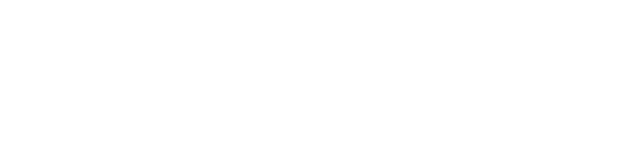
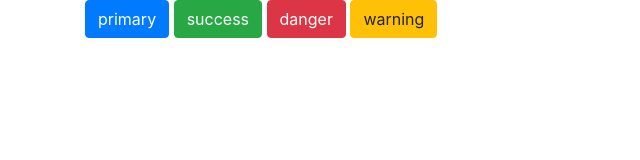
Before and after one commit to Deidra22/intro-to-bootstrap, a plain HTML site: page index.html in a window 1280 px wide. Shown: the whole page, without its empty margins (0-640 px from the left). Drawn offline with nearby package versions, Linux system fonts and the light colour scheme.

Commit message:
started bootstrap

```diff
--- a/index.html
+++ b/index.html
@@ -12,6 +12,13 @@
 </head>
 
 <body>
+
+    <div class="container">
+        <button class="btn btn-primary">primary</button>
+        <button class="btn btn-success">success</button>
+        <button class="btn btn-danger">danger</button>
+        <button class="btn btn-warning">warning</button>
+    </div>
 
 
 
```
